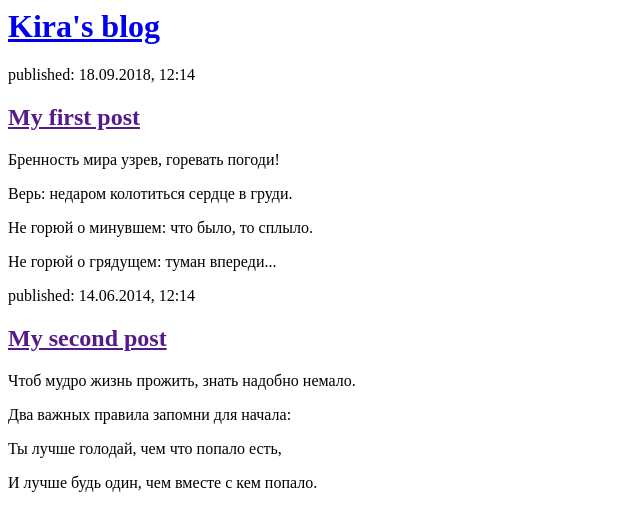
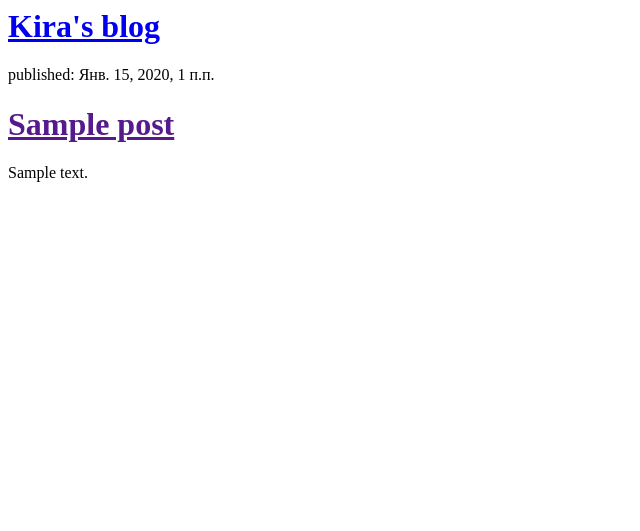
Before and after one commit to Insp1rati0n/my-first-blog, a Django app: template blog/templates/blog/post_list.html in a window 1280 px wide. Shown: the top 531 px of the page, without its empty margins (0-640 px from the left). Run offline with Django 3.2, Linux system fonts and the light colour scheme; the template is opened without the code that fills it: values that come from a table or form of the project are taken from there, others are empty; tables that the repository leaves empty hold one stand-in row (values such as "Sample post").

Commit message:
Modified templates to display posts from database.

```diff
--- a/blog/templates/blog/post_list.html
+++ b/blog/templates/blog/post_list.html
@@ -7,22 +7,13 @@
             <h1><a href="/">Kira's blog</a></h1>
         </div>
 
-        <div>
-            <p>published: 18.09.2018, 12:14</p>
-            <h2><a href="">My first post</a></h2>
-            <p> Бренность мира узрев, горевать погоди!</p>
-	    <p>Верь: недаром колотиться сердце в груди.</p>
-	    <p>Не горюй о минувшем: что было, то сплыло.</p>
-	    <p>Не горюй о грядущем: туман впереди...</p>
-        </div>
+	{% for post in posts %}
+		<div>
+			<p>published: {{ post.published_date }}</p>
+        		<h1><a href="">{{ post.title }}</a></h1>
+        		<p>{{ post.text|linebreaksbr }}</p>
+	        </div>
+	{% endfor %}
 
-        <div>
-            <p>published: 14.06.2014, 12:14</p>
-            <h2><a href="">My second post</a></h2>
-            <p>Чтоб мудро жизнь прожить, знать надобно немало.</p>
-	    <p>Два важных правила запомни для начала:</p>
-	    <p>Ты лучше голодай, чем что попало есть,</p>
-	    <p>И лучше будь один, чем вместе с кем попало.</p>
-        </div>
     </body>
 </html>
--- a/blog/views.py
+++ b/blog/views.py
@@ -1,6 +1,9 @@
 from django.shortcuts import render
+from django.utils import timezone
+from .models import Post
 
 # Create your views here.
 
 def post_list(request):
-    return render(request, 'blog/post_list.html', {})
+	posts = Post.objects.filter(published_date__lte=timezone.now()).order_by('published_date')
+	return render(request, 'blog/post_list.html', {'posts': posts})
```
